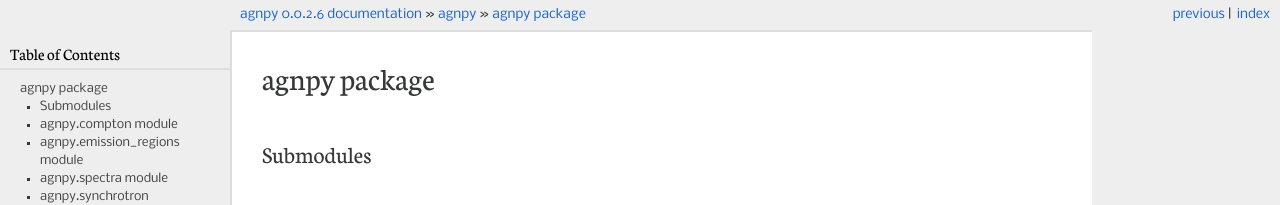
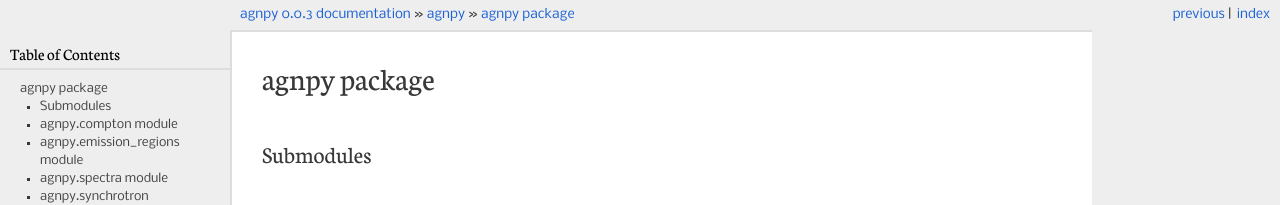
Before and after one commit to cosimoNigro/agnpy, a Sphinx documentation site: the page built from docs/agnpy.rst, in a window 1280 px wide and 900 px high. Shown: the top 205 px of the window. Built offline with Sphinx 7.4.7, drawn with Linux system fonts in a browser that asks for light colours; some of the changed text lies outside the part shown.

Commit message:
updated docs

```diff
--- a/docs/conf.py
+++ b/docs/conf.py
@@ -22,7 +22,7 @@ copyright = "2019, Cosimo Nigro"
 author = "Cosimo Nigro"
 
 # The full version, including alpha/beta/rc tags
-release = "0.0.2.6"
+release = "0.0.3"
 
 
 # -- General configuration ---------------------------------------------------
--- a/setup.py
+++ b/setup.py
@@ -5,7 +5,7 @@ with open("README.md", "r") as fh:
 
 setuptools.setup(
     name="agnpy",
-    version="0.0.2.6",
+    version="0.0.3",
     author="Cosimo Nigro",
     author_email="cosimonigro2@gmail.com.com",
     description="Modelling jetted Active Galactic Nuclei radiative processes with python",
```
